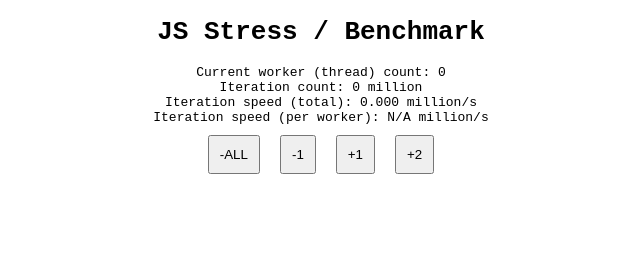
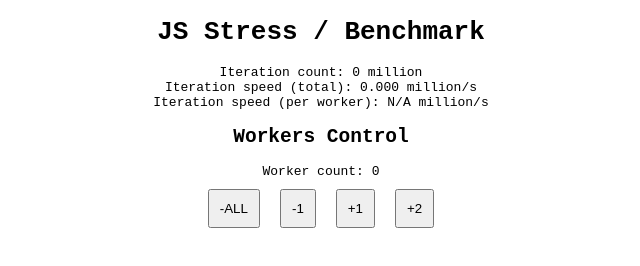
Before and after one commit to lideming/lideming.github.io, a plain HTML site: page toolbox/stress/index.html in a window 1280 px wide. Shown: the whole page, without its empty margins (319-959 px from the left). Drawn offline with nearby package versions, Linux system fonts and the light colour scheme.

Commit message:
update toolbox/stress

```diff
--- a/toolbox/stress/index.html
+++ b/toolbox/stress/index.html
@@ -22,10 +22,12 @@
 <body>
     <div class="app">
         <h1>JS Stress / Benchmark</h1>
-        <div>Current worker (thread) count: {{workerCount}}</div>
         <div>Iteration count: {{iterationCount}} million</div>
         <div>Iteration speed (total): {{iterationSpeed.toFixed(3)}} million/s</div>
-        <div>Iteration speed (per worker): {{ !workerCount ? 'N/A' : (iterationSpeed / workerCount).toFixed(3)}} million/s</div>
+        <div>Iteration speed (per worker): {{ !iterationSpeedPerWorker ? 'N/A' : iterationSpeedPerWorker.toFixed(3)}} million/s</div>
+
+        <h2>Workers Control</h2>
+        <div>Worker count: {{workerCount}}</div>
         <button @click="removeAllWorkers">-ALL</button>
         <button @click="removeWorker">-1</button>
         <button @click="addWorker">+1</button>
@@ -50,24 +52,30 @@
                     });
                     worker.addEventListener('message', (e) => {
                         iterationCount.value++;
-                    })
+                    });
+                    resetCounter();
                 }
 
                 const iterationSpeed = ref(0);
-                let lastTime = Date.now();
-                let lastIterationCount = 0;
+                const iterationSpeedPerWorker = ref(0);
+                let startTime = Date.now();
                 setInterval(() => {
                     const now = Date.now();
-                    iterationSpeed.value = (iterationCount.value - lastIterationCount) / ((now - lastTime) / 1000);
-                    lastTime = now;
-                    lastIterationCount = iterationCount.value;
+                    iterationSpeed.value = iterationCount.value / ((now - startTime) / 1000);
+                    iterationSpeedPerWorker.value = !workerCount.value ? 0 : iterationSpeed.value / workerCount.value;
                 }, 1000);
+
+                function resetCounter() {
+                    startTime = Date.now();
+                    iterationCount.value = 0;
+                }
 
                 return {
                     workerCount,
                     cpuCount,
                     iterationCount,
                     iterationSpeed,
+                    iterationSpeedPerWorker,
                     addWorker,
                     addCpuCountWorkers() {
                         for (let i = 0; i < cpuCount; i++) {
@@ -78,6 +86,7 @@
                         if (workers.length) {
                             workers.pop().terminate();
                             workerCount.value--;
+                            resetCounter();
                         }
                     },
                     removeAllWorkers() {
```
